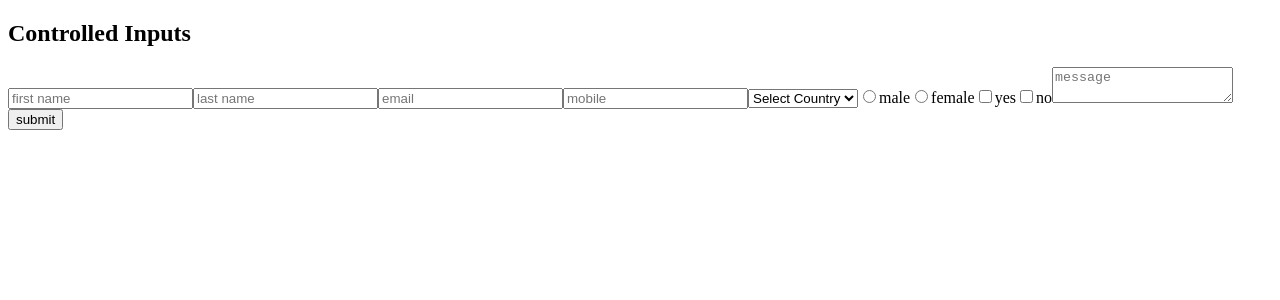
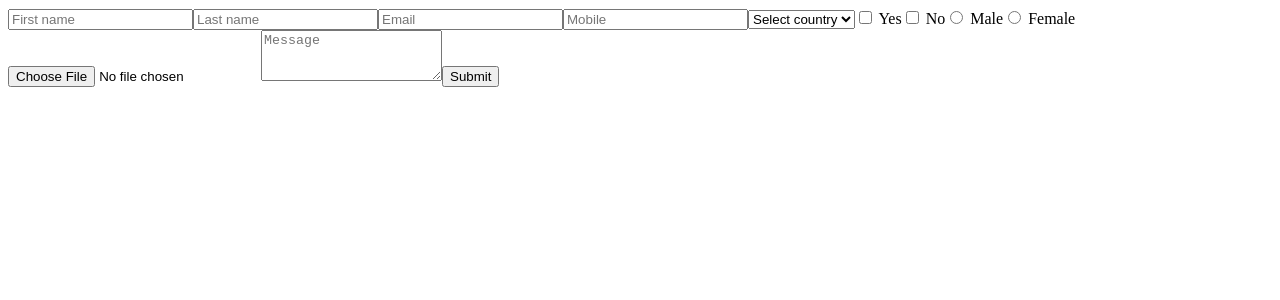
Before and after one commit to ameysawant/react19-with-typescript-tutorial, a React (Vite) app: page / in a window 1280 px wide. Shown: the top 300 px of the page. Built offline with nearby package versions, Linux system fonts and the light colour scheme.

Commit message:
added uncontrolled forms

```diff
--- a/src/App.tsx
+++ b/src/App.tsx
@@ -1,6 +1,7 @@
 import ConditionalRendering from "./components/ConditionalRendering";
 import Events from "./components/Events";
 import ControlledInputs from "./components/forms/ControlledInputs";
+import UncontrolledForm from "./components/forms/UnControlledInputs";
 import ShortCircuit from "./components/ShortCircuit";
 import CleanupFunction from "./hooks/CleanupFunction";
 import UseEffectBasics from "./hooks/UseEffectBasics";
@@ -17,7 +18,8 @@ const App = () => {
       {/* <CleanupFunction /> */}
       {/* <ConditionalRendering /> */}
       {/* <ShortCircuit /> */}
-      <ControlledInputs />
+      {/* <ControlledInputs /> */}
+      <UncontrolledForm />
     </>
   );
 };
--- a/src/components/forms/ControlledInputs.tsx
+++ b/src/components/forms/ControlledInputs.tsx
@@ -5,7 +5,7 @@
 // Controlled = React state owns the value.
 // Uncontrolled = the DOM owns the value.
 
-import { useState } from "react";
+import { useRef, useState } from "react";
 import type { ChangeEvent, SubmitEvent } from "react";
 
 type FormElement = ChangeEvent<
@@ -24,10 +24,14 @@ const intialValue = {
   gender: "",
   subscribe: "",
   message: "",
+  file: "",
 };
 
 const ControlledInputs = () => {
   const [formData, setFormData] = useState(intialValue);
+  console.log("component rendered");
+
+  const inputFileRef = useRef<HTMLInputElement>(null);
 
   const handleChange = (e: HandleChange) => {
     const { value, name, type } = e.target;
@@ -38,12 +42,20 @@ const ControlledInputs = () => {
 
   const handleMyForm = (e: HandleMyForm) => {
     e.preventDefault();
+
+    const file = inputFileRef.current?.files?.[0] ?? null;
+    console.log(file);
+
     const finalData = {
       ...formData,
+      file: file ? file.name : null,
       //   mobile: Number(formData.mobile),
     };
     console.log(finalData);
     setFormData(intialValue);
+    if (inputFileRef.current) {
+      inputFileRef.current.value = "";
+    }
   };
 
   return (
@@ -129,6 +141,8 @@ const ControlledInputs = () => {
           no
         </label>
 
+        <input type="file" ref={inputFileRef} />
+
         <textarea
           name="message"
           placeholder="message"
--- /dev/null
+++ b/src/components/forms/UnControlledInputs.tsx
@@ -0,0 +1,102 @@
+// Uncontrolled (refs)
+// Input may Type karne pe re-render nahi hota. Submit dabane pe ref se value ek baar padhte hain.
+
+// Controlled (state)
+// Har letter type karne pe state update hoti hai aur page re-render hota hai.
+
+// 3 use of useRef
+// HTML element ko get karne ke liye
+// Background mein value yaad rakhne ke liye like Timer ki ID or purana score or value
+// Value ko change karne par page refresh (re-render) na ho
+
+import { useRef } from "react";
+
+function UncontrolledForm() {
+  console.log("component rendered");
+  const formRef = useRef<HTMLFormElement>(null);
+  const firstNameRef = useRef<HTMLInputElement>(null);
+  const lastNameRef = useRef<HTMLInputElement>(null);
+  const emailRef = useRef<HTMLInputElement>(null);
+  const mobileRef = useRef<HTMLInputElement>(null);
+  const countryRef = useRef<HTMLSelectElement>(null);
+  const subscribeYesRef = useRef<HTMLInputElement>(null);
+  const subscribeNoRef = useRef<HTMLInputElement>(null);
+  const genderMaleRef = useRef<HTMLInputElement>(null);
+  const genderFemaleRef = useRef<HTMLInputElement>(null);
+  const fileRef = useRef<HTMLInputElement>(null);
+  const messageRef = useRef<HTMLTextAreaElement>(null);
+
+  function handleSubmit(e: React.SubmitEvent<HTMLFormElement>) {
+    e.preventDefault();
+    const file = fileRef.current?.files?.[0] ?? null;
+    const data = {
+      firstName: firstNameRef.current?.value ?? "",
+      lastName: lastNameRef.current?.value ?? "",
+      email: emailRef.current?.value ?? "",
+      mobile: mobileRef.current?.value ?? "",
+      country: countryRef.current?.value ?? "",
+      subscribe: subscribeYesRef.current?.checked
+        ? "yes"
+        : subscribeNoRef.current?.checked
+          ? "no"
+          : "not chosen",
+      gender: genderMaleRef.current?.checked
+        ? "male"
+        : genderFemaleRef.current?.checked
+          ? "female"
+          : "not chosen",
+      file: file?.name ?? null,
+      message: messageRef.current?.value ?? "",
+    };
+
+    formRef.current?.reset();
+
+    console.log(data);
+  }
+
+  return (
+    <form ref={formRef} onSubmit={handleSubmit}>
+      <input ref={firstNameRef} placeholder="First name" />
+      <input ref={lastNameRef} placeholder="Last name" />
+      <input ref={emailRef} type="email" placeholder="Email" />
+      <input ref={mobileRef} type="tel" placeholder="Mobile" />
+
+      <select ref={countryRef}>
+        <option value="">Select country</option>
+        <option value="in">India</option>
+        <option value="us">USA</option>
+        <option value="uk">UK</option>
+        <option value="au">Australia</option>
+      </select>
+
+      <label>
+        <input ref={subscribeYesRef} type="checkbox" value="yes" /> Yes
+      </label>
+      <label>
+        <input ref={subscribeNoRef} type="checkbox" value="no" /> No
+      </label>
+
+      <label>
+        <input ref={genderMaleRef} type="radio" name="gender" value="male" />{" "}
+        Male
+      </label>
+      <label>
+        <input
+          ref={genderFemaleRef}
+          type="radio"
+          name="gender"
+          value="female"
+        />{" "}
+        Female
+      </label>
+
+      <input type="file" ref={fileRef} />
+
+      <textarea ref={messageRef} placeholder="Message" rows={3} />
+
+      <button type="submit">Submit</button>
+    </form>
+  );
+}
+
+export default UncontrolledForm;
```
